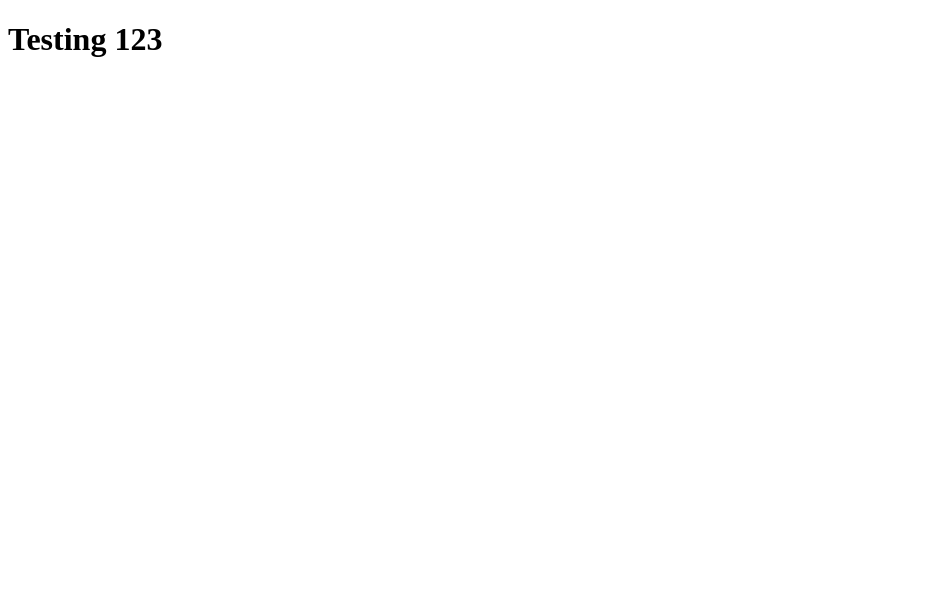
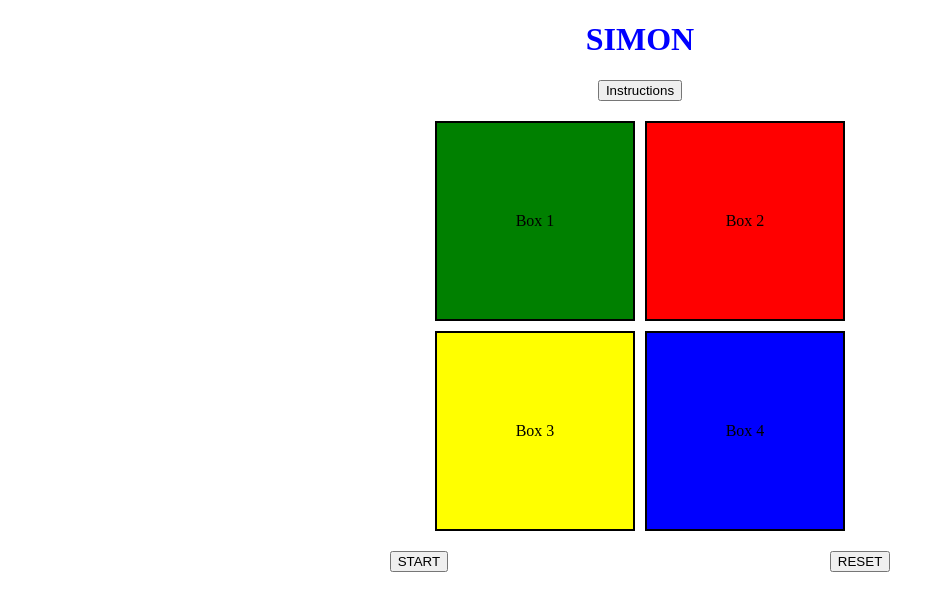
Before and after one commit to xmangahas/Tmangahas-Project-1, a plain HTML site: page index.html in a window 1280 px wide. Shown: the whole page, without its empty margins (0-945 px from the left). Drawn offline with Linux system fonts and the light colour scheme.

Commit message:
Basic HTML & CSSlayout

```diff
--- /dev/null
+++ b/css/style.css
@@ -0,0 +1,56 @@
+h1 {
+    color: blue;
+
+}
+
+header {
+    text-align: center;
+    margin-bottom: 20px;
+}
+
+.board {
+    display: grid;
+    grid-template-rows: 200px 200px;
+    grid-template-columns: 200px 200px;
+    grid-gap: 10px; /*puts gaps between the boxes */
+
+    justify-content: center;
+}
+
+/* body {
+    display: flex;
+    justify-content: center;
+} */
+
+.box {
+
+    border: 2px solid black;
+    display: flex;
+    align-items: center;
+    justify-content: center;
+    color: black;
+    pointer-events: auto;
+}
+
+.buttons {
+    display: flex;
+    justify-content: space-evenly;
+    margin-top: 20px;
+
+}
+
+#box1 {
+    background: green;
+}
+
+#box2 {
+    background: red;
+}
+
+#box3 {
+    background: yellow;
+}
+
+#box4 {
+    background: blue;
+}
--- a/index.html
+++ b/index.html
@@ -4,9 +4,29 @@
     <meta charset="UTF-8">
     <meta name="viewport" content="width=device-width, initial-scale=1.0">
     <meta http-equiv="X-UA-Compatible" content="ie=edge">
-    <title>Document</title>
+    <title>SIMON</title>
+    <link rel="stylesheet" href="css/style.css">
 </head>
 <body>
-    <h1>Testing 123</h1>
+    <header>
+        <h1>SIMON</h1>
+        <button type="button">Instructions</button>
+    </header>
+    <div class="board">
+            <div class="box" id="box1">Box 1</div>
+            <div class="box" id="box2">Box 2</div>
+            <div class="box" id="box3">Box 3</div>
+            <div class="box" id="box4">Box 4</div>
+    </div>
+    <div class="buttons">
+        <button type="button">START</button>
+
+        <button type="button">RESET</button>
+    </div>
+
+
+
+
+    <script src="js/app.js"></script>
 </body>
 </html>
--- /dev/null
+++ b/js/app.js
@@ -0,0 +1 @@
+console.log("testing 123");
```
